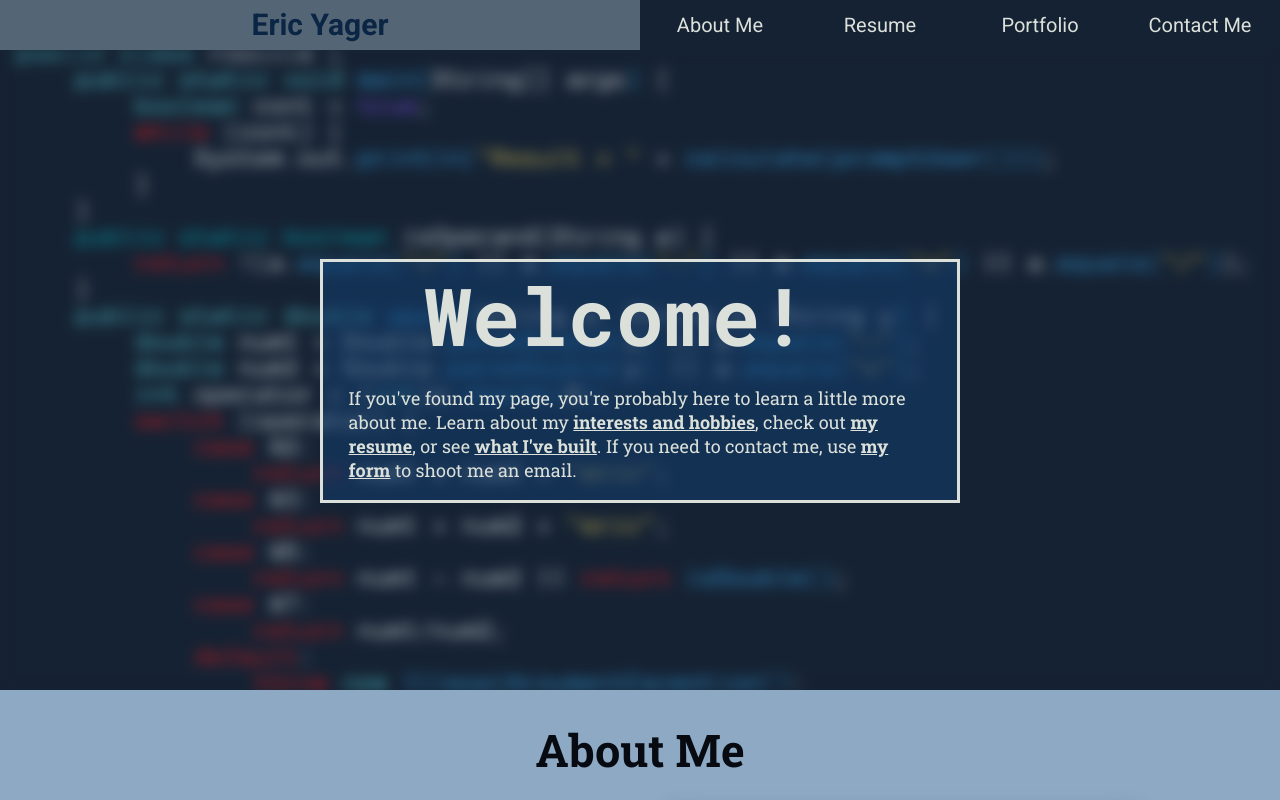
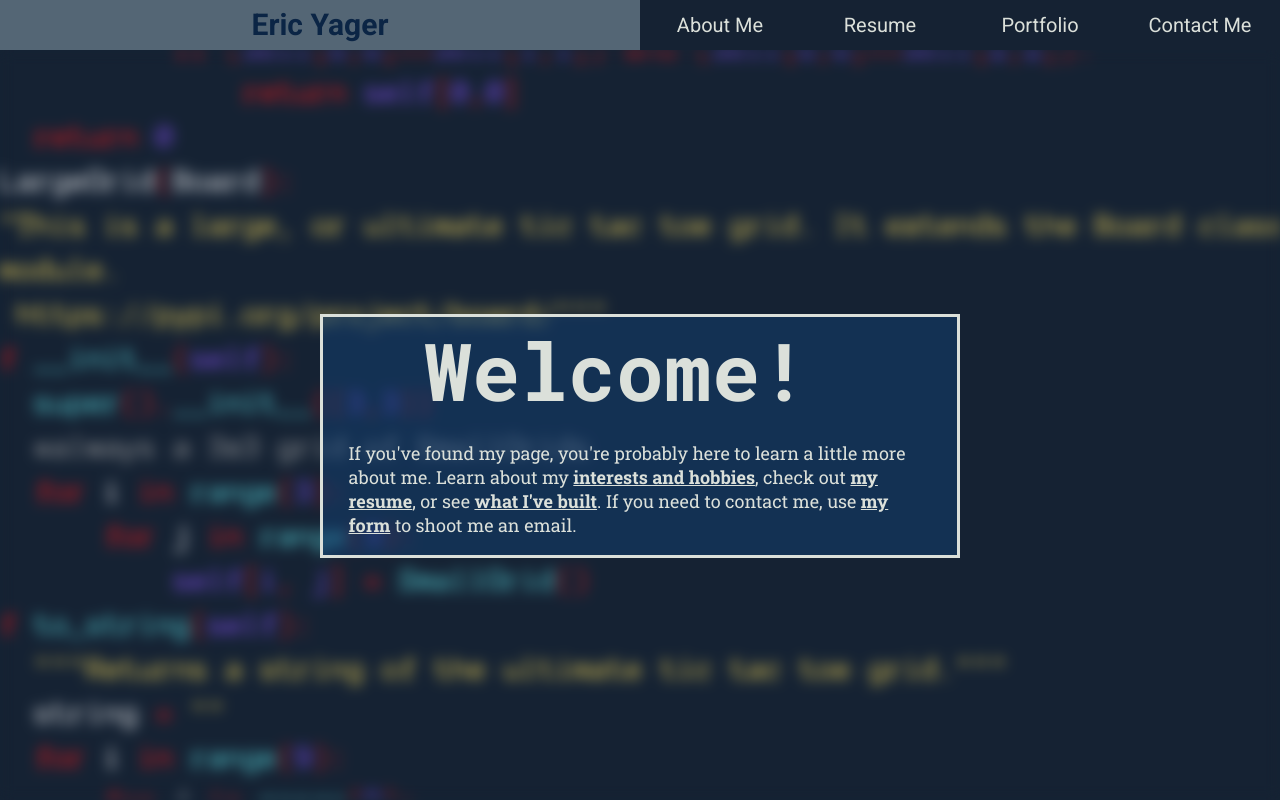
Before and after one commit to ejyager00/ejyager00.github.io, a plain HTML site: page index.html in a window 1280 px wide. Shown: the top 800 px of the page. Drawn offline with Linux system fonts and the light colour scheme.

Commit message:
Increase welcome area to be full height of viewer screen (within reason)

```diff
--- a/index.html
+++ b/index.html
@@ -219,23 +219,28 @@
   </footer>
   <script type="text/javascript">
     var nav_height=.024*window.innerHeight+30;
-    if (nav_height < 50) {
-      nav_height = 50;
-    }
+    if (nav_height < 50) nav_height = 50;
     document.getElementById('nav').style.height=nav_height.toString()+"px";
     document.getElementsByTagName('HTML')[0].style.scrollPaddingTop = nav_height.toString()+"px";
 
+    var welcome_height=window.innerHeight-nav_height;
+    if (welcome_height>window.innerWidth) welcome_height=window.innerHeight;
+    document.getElementById("main-content").style.height = welcome_height.toString()+"px";
     if (window.innerWidth>339) {
       var textmargintop = .5*(document.getElementById("image-content").offsetHeight-document.getElementById("text-content").offsetHeight-.02*window.innerWidth);
       document.getElementById("text-content").style.marginTop = textmargintop.toString()+"px";
     }
     window.addEventListener("resize", function() {
       if (window.innerWidth>339) {
+        welcome_height=window.innerHeight-nav_height;
+        if (welcome_height>window.innerWidth) welcome_height=window.innerWidth;
+        document.getElementById("main-content").style.height = welcome_height.toString()+"px";
         var textmargintop = .5*(document.getElementById("image-content").offsetHeight-document.getElementById("text-content").offsetHeight-.02*window.innerWidth);
         document.getElementById("text-content").style.marginTop = textmargintop.toString()+"px";
       }
     });
 
+    //Sticky nav
     window.onscroll = function() {navScroll()};
     var navbar = document.getElementById("nav");
     function navScroll() {
@@ -248,6 +253,7 @@
       }
     }
 
+    //Typed text
     function addBlink() {
       document.getElementById("typedtext").innerHTML = 'Welcome!<span class="blinking-cursor">|</span>';
     }
@@ -270,9 +276,9 @@
         setTimeout("typewriter()", iSpeed);
       }
     }
-
     typewriter();
 
+    //mobile nav
     function navAdjust() {
       var x = document.getElementById("nav");
       if (!x.classList.contains("responsive")) {
@@ -281,7 +287,6 @@
         x.classList.remove("responsive");
       }
     }
-
     var nav_links = document.getElementsByClassName("nav-element");
     for (var i = 0; i < nav_links.length; i++) {
       nav_links[i].onclick = function() {
--- a/styles.css
+++ b/styles.css
@@ -132,7 +132,7 @@ nav > a {
   z-index:-1;
   overflow: hidden;
 }
-@media screen and (max-width: 880px) {
+/*@media screen and (max-width: 880px) {
   #main-content {
     height: 100vw;
   }
@@ -141,7 +141,7 @@ nav > a {
   #main-content {
     height: 50vw;
   }
-}
+}*/
 #text-content {
   font-family: 'Roboto Slab', serif;
   display:flex;
@@ -208,7 +208,7 @@ nav > a {
   font-weight: bold;
 }
 #image-content {
-  background-image: url('background.png');
+  background-image: url('background_square.png');
   background-repeat: no-repeat;
   background-size: cover;
   filter: blur(7px);
@@ -216,7 +216,7 @@ nav > a {
   background-position: center;
   width: 100vw;
 }
-@media screen and (max-width: 880px) {
+/*@media screen and (max-width: 880px) {
   #image-content {
     background-image: url('background_narrow.png');
   }
@@ -225,7 +225,7 @@ nav > a {
   #image-content {
     background-image: url('background.png');
   }
-}
+}*/
 .other-content {
   margin: 0px;
   display: flex;
```
Also changed, not shown: background_square.png (added).
